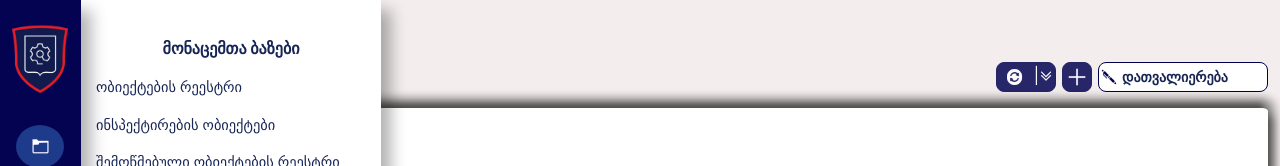
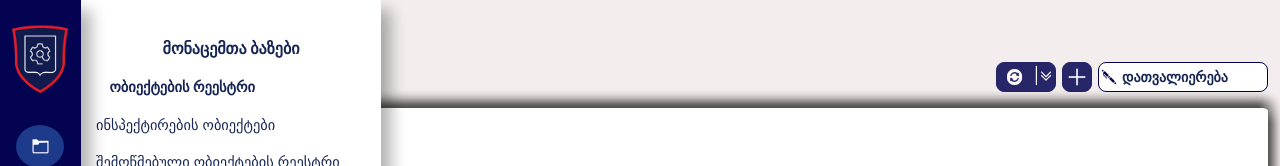
Before and after one commit to DarkSidedMangoose/Tofura--Project--Front, a React (Create React App) app: page /main in a window 1280 px wide. Shown: the top 166 px of the page. Built offline with nearby package versions, Linux system fonts and the light colour scheme.

Commit message:
fix additional on mouseenter event

```diff
--- a/src/components/main/MainSidebar.tsx
+++ b/src/components/main/MainSidebar.tsx
@@ -12,7 +12,7 @@ import {
 import { handleSidebarClick } from "./subComponents/sidebar/sidebarFunctions";
 
 //main component
-const MainSidebar: React.FC<mainSidebarProps> = ({ setIsActive }) => {
+const MainSidebar: React.FC<mainSidebarProps> = ({ setIsActive, isShown }) => {
   const [sidebarStates, setSidebarStates] = useState<sideState>({
     identifier: "base",
     state: true,
@@ -42,10 +42,12 @@ const MainSidebar: React.FC<mainSidebarProps> = ({ setIsActive }) => {
               onClick={() => toggleSidebar("base")}
               onMouseEnter={() => {
                 if (sidebarStates.identifier === "base") {
-                  setIsActive(false);
-                  setTimeout(() => {
-                    setIsActive(true);
-                  }, 20); // to stay in folder page and when i enter mouse to this icon to slide right additional info i need setTimeout for handle freezeing on setIsActive(true) and avoid more props drilling
+                  if (!isShown) {
+                    setIsActive(false);
+                    setTimeout(() => {
+                      setIsActive(true);
+                    }, 20); // to stay in folder page and when i enter mouse to this icon to slide right additional info i need setTimeout for handle freezeing on setIsActive(true) and avoid more props drilling
+                  }
                 }
               }}
             />
--- a/src/components/main/subComponents/sidebar/sidebarInterfaces.ts
+++ b/src/components/main/subComponents/sidebar/sidebarInterfaces.ts
@@ -11,10 +11,12 @@ export interface NavItemProps {
 //MainSidebar.tsx props interface
 export interface mainSidebarProps {
   setIsActive: (isActive: boolean) => void;
+  isShown: boolean;
 }
 //props interface for AdditionalInfoOfBase.tsx
 export interface AdditionalInfoOfBaseProps {
   isActive: boolean;
+  isShown: (e: boolean) => void;
 }
 export interface AdditionalInfoOfBaseStates {
   baseInfoP: string[];
--- a/src/components/main/subComponents/sidebar/sidebarSubComponents.tsx
+++ b/src/components/main/subComponents/sidebar/sidebarSubComponents.tsx
@@ -29,6 +29,7 @@ export const NavItem: React.FC<NavItemProps> = memo(
 // subComponentOfSidebarAdditionalInfo
 export const AdditionalInfoOfBase: React.FC<AdditionalInfoOfBaseProps> = ({
   isActive,
+  isShown,
 }) => {
   // sidebar handling to show and hide via css and handling classname changes
   const [shown, setShown] = useState(isActive);
@@ -37,6 +38,7 @@ export const AdditionalInfoOfBase: React.FC<AdditionalInfoOfBaseProps> = ({
     width: window.innerWidth,
     height: window.innerHeight,
   });
+
   //it's for make code more cleaner and i map them to make code more less and cleaner
   const [baseState, setBaseState] = useState<AdditionalInfoOfBaseStates>({
     baseInfoP: [
@@ -44,7 +46,7 @@ export const AdditionalInfoOfBase: React.FC<AdditionalInfoOfBaseProps> = ({
       "ინსპექტირების ობიექტები",
       "შემოწმებული ობიექტების რეესტრი",
     ],
-    baseInfoChoose: "",
+    baseInfoChoose: "ობიექტების რეესტრი",
     baseInfoNdP: [
       "ახალი ობიექტები",
       "შემოწმებული ობიექტები",
@@ -70,7 +72,10 @@ export const AdditionalInfoOfBase: React.FC<AdditionalInfoOfBaseProps> = ({
   useEffect(() => {
     setShown(isActive);
   }, [isActive]);
-
+  useEffect(() => {});
+  useEffect(() => {
+    isShown(shown);
+  }, [shown]);
   return (
     <div
       className={`z-0 ${
--- a/src/pages/Main/Main.tsx
+++ b/src/pages/Main/Main.tsx
@@ -6,6 +6,7 @@ import { AdditionalInfoOfBase } from "../../components/main/subComponents/sideba
 
 const Main: React.FC = () => {
   const [isActive, setIsActive] = useState<boolean>(true);
+  const [isShown, setIsShown] = useState<boolean>(false);
 
   return (
     <div className="w-screen h-screen ">
@@ -14,8 +15,14 @@ const Main: React.FC = () => {
           setIsActive={(e) => {
             setIsActive(e);
           }}
+          isShown={isShown}
         />
-        <AdditionalInfoOfBase isActive={isActive} />
+        <AdditionalInfoOfBase
+          isActive={isActive}
+          isShown={(e) => {
+            setIsShown(e);
+          }}
+        />
         <MainMain />
       </div>
       <MainFooter />
```
